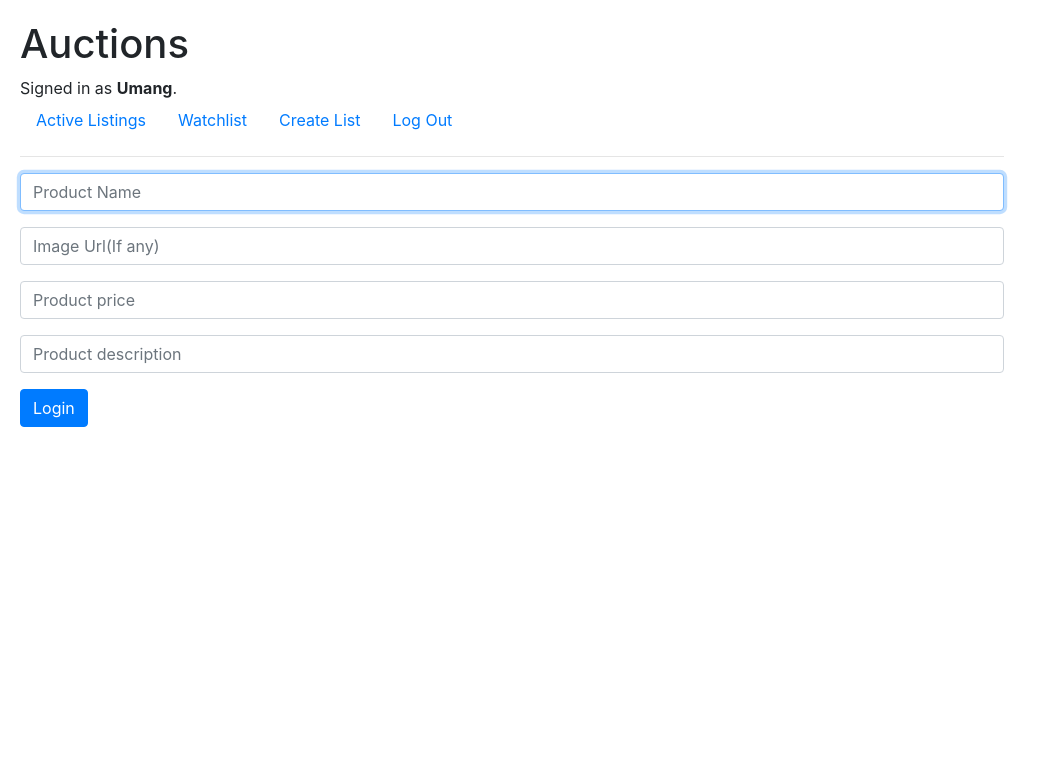
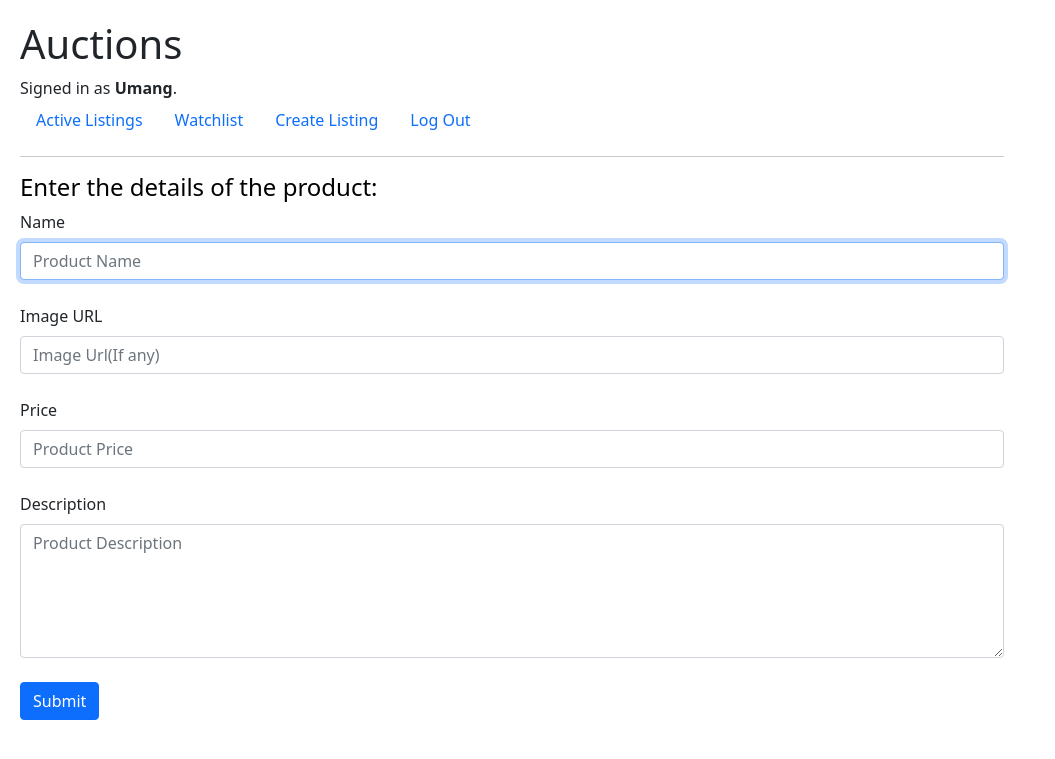
Before and after one commit to bhutoriaumang/Commerce, a Django app: page /create in a window 1280 px wide. Shown: the top 759 px of the page, without its empty margins (0-1055 px from the left). Run offline with Django 3.2, Linux system fonts and the light colour scheme; a user stored in the database is signed in; some libraries are stand-ins or nearby versions.

```diff
--- a/auctions/models.py
+++ b/auctions/models.py
@@ -13,6 +13,7 @@ class Listing(models.Model):
     description = models.CharField(max_length=200)
     price = models.FloatField()
     date = models.DateTimeField(auto_now=False, auto_now_add=True)
+    username = models.CharField(max_length=64)
 
     def __str__(self):
         return f"{self.title} {self.image} {self.description} {self.price} {self.date}"
--- a/auctions/static/auctions/style3.css
+++ b/auctions/static/auctions/styles.css
@@ -8,7 +8,6 @@ body {
     padding: 40px;
     width: 50%;
 }
-
 
 .item{
     margin: 50px;
@@ -29,6 +28,14 @@ h4, h6 {
     color: black;
 }
 
+h5{
+    display: inline-block;
+}
+
+#add-comment{
+    float: right;
+}
+
 #item_image{
     width: 60%;
     height: 250px;
--- a/auctions/static/auctions/styles3.css
+++ /dev/null
@@ -1,36 +0,0 @@
-body {
-    padding: 20px;
-    width: 80%;
-}
-
-#image, #text{
-    display: inline-block;
-    padding: 40px;
-    width: 50%;
-}
-
-
-.item{
-    margin: 50px;
-    border: 2px solid grey;
-    border-radius: 5px;
-    white-space: nowrap;
-    position: relative;
-    width: 100%;
-    height: 350px;
-}
-
-p{
-    color: gray;
-    font-family: Arial, Helvetica, sans-serif;
-}
-
-h4, h6 {
-    color: black;
-}
-
-#item_image{
-    width: 60%;
-    height: 250px;
-    margin: 15px;
-}
--- a/auctions/templates/auctions/bid.html
+++ /dev/null
@@ -1,6 +0,0 @@
-{% extends "auctions/layout.html" %}
-{% load static %}
-{% block body %}
-    <h1>Enter your bid:</h1>
-
-{% endblock %}
--- a/auctions/templates/auctions/create.html
+++ b/auctions/templates/auctions/create.html
@@ -1,19 +1,24 @@
 {% extends "auctions/layout.html" %}
 {% block body %}
+<h4>Enter the details of the product:</h4>
 <form action="{% url 'createlist' %}" method="post">
     {% csrf_token %}
     <div class="form-group">
+        <label class="form-label">Name</label>
         <input autofocus class="form-control" type="text" name="title" placeholder="Product Name">
-    </div>
+    </div><br>
     <div class="form-group">
+        <label class="form-label">Image URL</label>
         <input class="form-control" type="url" name="image" placeholder="Image Url(If any)">
-    </div>
+    </div><br>
     <div class="form-group">
-        <input class="form-control" type="number" name="price" placeholder="Product price">
-    </div>
+        <label class="form-label">Price</label>
+        <input class="form-control" type="number" name="price" placeholder="Product Price">
+    </div><br>
     <div class="form-group">
-        <input class="form-control" type="text" name="description" placeholder="Product description">
-    </div>
-    <input class="btn btn-primary" type="submit" value="Login">
+        <label class="form-label">Description</label>
+        <textarea class="form-control" name="description" rows="5" placeholder="Product Description"></textarea>
+    </div><br>
+    <input class="btn btn-primary" type="submit" value="Submit">
 </form>
 {% endblock %}
--- a/auctions/templates/auctions/layout.html
+++ b/auctions/templates/auctions/layout.html
@@ -4,10 +4,13 @@
 <html lang="en">
     <head>
         <title>{% block title %}Auctions{% endblock %}</title>
-        <link rel="stylesheet" href="https://stackpath.bootstrapcdn.com/bootstrap/4.4.1/css/bootstrap.min.css" integrity="sha384-Vkoo8x4CGsO3+Hhxv8T/Q5PaXtkKtu6ug5TOeNV6gBiFeWPGFN9MuhOf23Q9Ifjh" crossorigin="anonymous">
-        <link href="{% static 'auctions/styles3.css' %}" rel="stylesheet">
-        {% block CSS %}
-        {% endblock %}
+        <meta charset="utf-8">
+        <meta name="viewport" content="width=device-width, initial-scale=1">
+
+        <link href="https://cdn.jsdelivr.net/npm/bootstrap@5.0.0-beta2/dist/css/bootstrap.min.css" rel="stylesheet" integrity="sha384-BmbxuPwQa2lc/FVzBcNJ7UAyJxM6wuqIj61tLrc4wSX0szH/Ev+nYRRuWlolflfl" crossorigin="anonymous">
+        <link href="{% static 'auctions/styles.css' %}" rel="stylesheet">
+
+        <script src="https://cdn.jsdelivr.net/npm/bootstrap@5.0.0-beta2/dist/js/bootstrap.bundle.min.js" integrity="sha384-b5kHyXgcpbZJO/tY9Ul7kGkf1S0CWuKcCD38l8YkeH8z8QjE0GmW1gYU5S9FOnJ0" crossorigin="anonymous"></script>
     </head>
     <body>
         <h1>Auctions</h1>
@@ -27,7 +30,7 @@
                     <a class="nav-link" href="">Watchlist</a>
                 </li>
                 <li class="nav-item">
-                    <a class="nav-link" href="{% url 'create' %}">Create List</a>
+                    <a class="nav-link" href="{% url 'create' %}">Create Listing</a>
                 </li>
                 <li class="nav-item">
                     <a class="nav-link" href="{% url 'logout' %}">Log Out</a>
--- a/auctions/templates/auctions/login.html
+++ b/auctions/templates/auctions/login.html
@@ -12,10 +12,10 @@
         {% csrf_token %}
         <div class="form-group">
             <input autofocus class="form-control" type="text" name="username" placeholder="Username">
-        </div>
+        </div><br>
         <div class="form-group">
             <input class="form-control" type="password" name="password" placeholder="Password">
-        </div>
+        </div><br>
         <input class="btn btn-primary" type="submit" value="Login">
     </form>
 
--- a/auctions/urls.py
+++ b/auctions/urls.py
@@ -9,6 +9,6 @@ urlpatterns = [
     path("login", views.login_view, name="login"),
     path("logout", views.logout_view, name="logout"),
     path("register", views.register, name="register"),
-    path("<str:item>", views.item, name = "item_page"),
+    path("item<str:item>", views.item, name = "item_page"),
     path("<str:item>/place_bid",views.place_bid, name="place_bid"),
 ]
--- a/auctions/views.py
+++ b/auctions/views.py
@@ -22,7 +22,7 @@ def item(request, item):
         "item": item,
         "listing" : lis,
         "bids" : Bid.objects.filter(serial = Listing.objects.get(id = item)),
-        "comments" : Comment.objects.all()
+        "comments" : Comment.objects.filter(serial = Listing.objects.get(id = item))
     })
 
 
@@ -42,7 +42,7 @@ def place_bid(request, item):
             "item": item,
             "listing" : lis,
             "bids" : Bid.objects.filter(serial = Listing.objects.get(id = item)),
-            "comments" : Comment.objects.all()
+            "comments" : Comment.objects.filter(serial = Listing.objects.get(id = item))
             })
         bid = Bid.objects.create(serial = Listing.objects.get(id = item), username = username, amt = amu)
         bid.save()
@@ -53,14 +53,19 @@ def place_bid(request, item):
             "item": item,
             "listing" : lis,
             "bids" : Bid.objects.filter(serial = Listing.objects.get(id = item)),
-            "comments" : Comment.objects.all()
+            "comments" : Comment.objects.filter(serial = Listing.objects.get(id = item))
         })
 
 def create(request):
     return render(request, "auctions/create.html")
 
 def createlist(request):
-    lis = Listing.objects.create(title = request.POST.get("title"), image= request.POST.get("image"), price = request.POST.get("price"), description= request.POST.get("description"))
+    lis = Listing.objects.create(title = request.POST.get("title"),
+    image= request.POST.get("image"),
+    price = request.POST.get("price"),
+    description= request.POST.get("description"),
+    username = username)
+
     lis.save()
     return render(request, "auctions/index.html",{
         "listing" : Listing.objects.all(),
```
Also changed, not shown: auctions/templates/auctions/index.html (+1 -6 lines), auctions/templates/auctions/item_page.html (+49 -9 lines), auctions/templates/auctions/register.html (+4 -4 lines), auctions/migrations/0005_listing_username.py (added), db.sqlite3.
